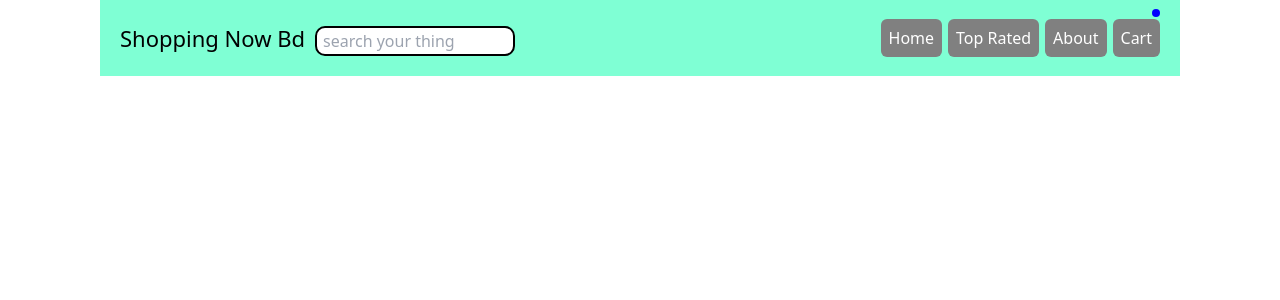
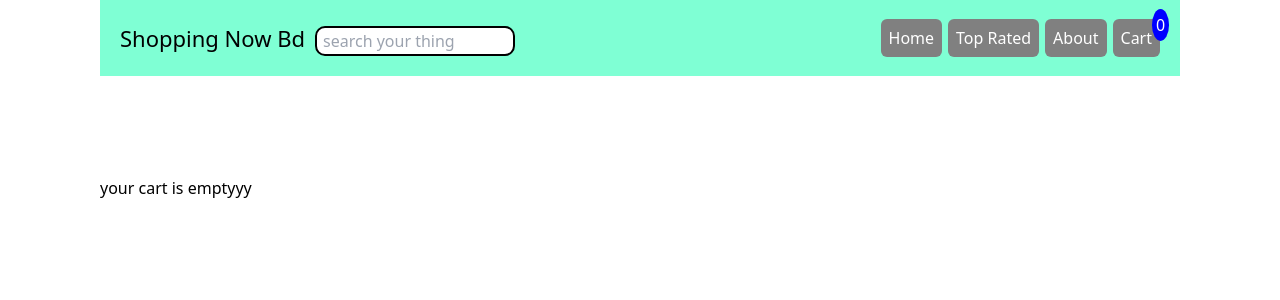
Before and after one commit to abdulahad-gh/react-redux, a React (Create React App) app: page /cart in a window 1280 px wide. Shown: the top 300 px of the page. Built offline with nearby package versions, Linux system fonts and the light colour scheme.

Commit message:
create redux-async-thunk-function

```diff
--- a/package.json
+++ b/package.json
@@ -15,6 +15,7 @@
     "react-router-dom": "^6.6.2",
     "react-scripts": "5.0.1",
     "redux": "^4.2.1",
+    "redux-logger": "^3.0.6",
     "web-vitals": "^2.1.0"
   },
   "scripts": {
--- a/src/Components/ProductCard.js
+++ b/src/Components/ProductCard.js
@@ -1,6 +1,7 @@
 import React from "react";
 import { useDispatch, useSelector } from "react-redux";
 import { useLocation } from "react-router-dom";
+import { addToCart, deleteFromCart } from "../features/cart/cartSlice";
 
 
 export default function ProductCard({ product }) {
@@ -21,7 +22,7 @@ export default function ProductCard({ product }) {
         {location.pathname === "/cart" ? (
           <button
             className="card-btn"
-            onClick={() => dispatch((product))}
+            onClick={() => dispatch(deleteFromCart(product))}
             style={{ color: "red" }}
           >
             Remove from cart
@@ -29,7 +30,7 @@ export default function ProductCard({ product }) {
         ) : (
           <button
             className="card-btn"
-            onClick={() => dispatch((product))}
+            onClick={() => dispatch((addToCart(product)))}
           >
             Add to card
           </button>
--- a/src/Layout/Navbar.js
+++ b/src/Layout/Navbar.js
@@ -3,7 +3,8 @@ import { useSelector } from "react-redux";
 import { Link } from "react-router-dom";
 
 export default function Navbar() {
-  const { product } = useSelector((state) => state);
+  const { carts } = useSelector((state) => state.cart);
+  console.log(carts)
 
   return (
     <nav id="navbar">
@@ -36,7 +37,7 @@ export default function Navbar() {
                   borderRadius: "100%",
                 }}
               >
-                {product?.carts?.length}
+                {carts?.length}
               </span>{" "}
             </Link>
           </li>
--- a/src/Page/Cart.js
+++ b/src/Page/Cart.js
@@ -3,8 +3,7 @@ import { useSelector } from "react-redux";
 import ProductCard from "../Components/ProductCard";
 
 export default function Cart() {
-  // const { product } = useSelector((state) => state);
-  let product
+  const { carts } = useSelector((state) => state.cart);
   let content;
   // if (loading) {
   //   content = (
@@ -28,12 +27,16 @@ export default function Cart() {
   // if (!loading && !error && cart.length === 0) {
   //   content = <p style={{ color: "orange" }}>Your product is empty!</p>;
   // }
-  // if (!loading && !error && cart.length) {
-  //   content = cart.map((p) => <ProductCard product={p} />);
-  //   console.log(product);
-  // }
-  content = product?.carts
-    ?.sort((a, b) => a.id - b.id)
-    ?.map((c) => <ProductCard product={c} />);
+
+ ;
+ if(!carts?.length){
+  content = 'your cart is emptyyy'
+ }else{
+  content = carts.map((p) => <ProductCard key={p.id} product={p} />)
+ }
+
+  // content = product?.carts
+  //   ?.sort((a, b) => a.id - b.id)
+  //   ?.map((c) => <ProductCard product={c} />);
   return <section id="card-container">{content}</section>;
 }
--- a/src/Page/Home.js
+++ b/src/Page/Home.js
@@ -50,7 +50,7 @@ const [products, setProducts] = useState([])
   // }
 
   if (product.products?.length) {
-    content = product.products?.map((item) => <ProductCard product={item} />);
+    content = product.products?.map((item) => <ProductCard key={item.id} product={item} />);
   }
   else{
     content = 'something went wrong.....'
--- a/src/app/store.js
+++ b/src/app/store.js
@@ -1,11 +1,16 @@
 import { configureStore } from "@reduxjs/toolkit";
+import logger from "redux-logger";
+import cartSlice from "../features/cart/cartSlice";
 import productSlice from "../features/product/productSlice";
 
 const store = configureStore({
     reducer:{
-        product:productSlice
+        product:productSlice,
+        cart:cartSlice
 
-    }
+    },
+    middleware:(getDefaultMiddleware)=> getDefaultMiddleware().concat(logger)
+
 })
 
 export default store;
--- a/src/features/cart/cartSlice.js
+++ b/src/features/cart/cartSlice.js
@@ -1,7 +1,7 @@
 import { createSlice } from "@reduxjs/toolkit";
 
 const initialState = {
-    cart:[]
+    carts:[]
 }
 
 const cartSlice = createSlice({
@@ -9,22 +9,33 @@ const cartSlice = createSlice({
     initialState,
     reducers:{
         addToCart : (state,action) => {
-            const selectedProduct = state.cart.find(product => product.id === action.payload.id)
+            const selectedProduct = state.carts.find(product => product.productTitle === action.payload.productTitle)
 
             if(!selectedProduct){
 
-                state.cart.push({...action.payload,quantity:1})
+                state.carts.push({...action.payload,quantity:1})
             }else{
                 selectedProduct.quantity +=1
-                state.cart.filter(product => product.id !== selectedProduct.id).push(selectedProduct)
+                state.carts.filter(product => product.productTitle !== selectedProduct.productTitle).push(selectedProduct)
             }
         },
         deleteFromCart : (state,action)=> {
-            state.cart.filter(product => product.id !== action.payload.id)
+            const selectedProduct  = state.carts.find(product => product.productTitle === action.payload.productTitle)
+
+            if(selectedProduct.quantity > 1){
+                selectedProduct.quantity -= 1
+                state.carts.filter(product => product.productTitle !== selectedProduct.productTitle).push(selectedProduct)
+
+            }else{
+                state.carts = state.carts.filter(product => product.productTitle !== action.payload.productTitle)
+            }
+
+
         }
 
     }
 })
 
+export const {addToCart,deleteFromCart} = cartSlice.actions
 
 export default cartSlice.reducer
--- a/src/features/product/productSlice.js
+++ b/src/features/product/productSlice.js
@@ -4,6 +4,7 @@ const initialState = {
     products:[]
 }
 
+// export const fetchProduct =
 const prodcutSlice = createSlice({
     name:'product',
     initialState,
```
Also changed, not shown: 1 other file (tests, documents, lock files or other folders).
